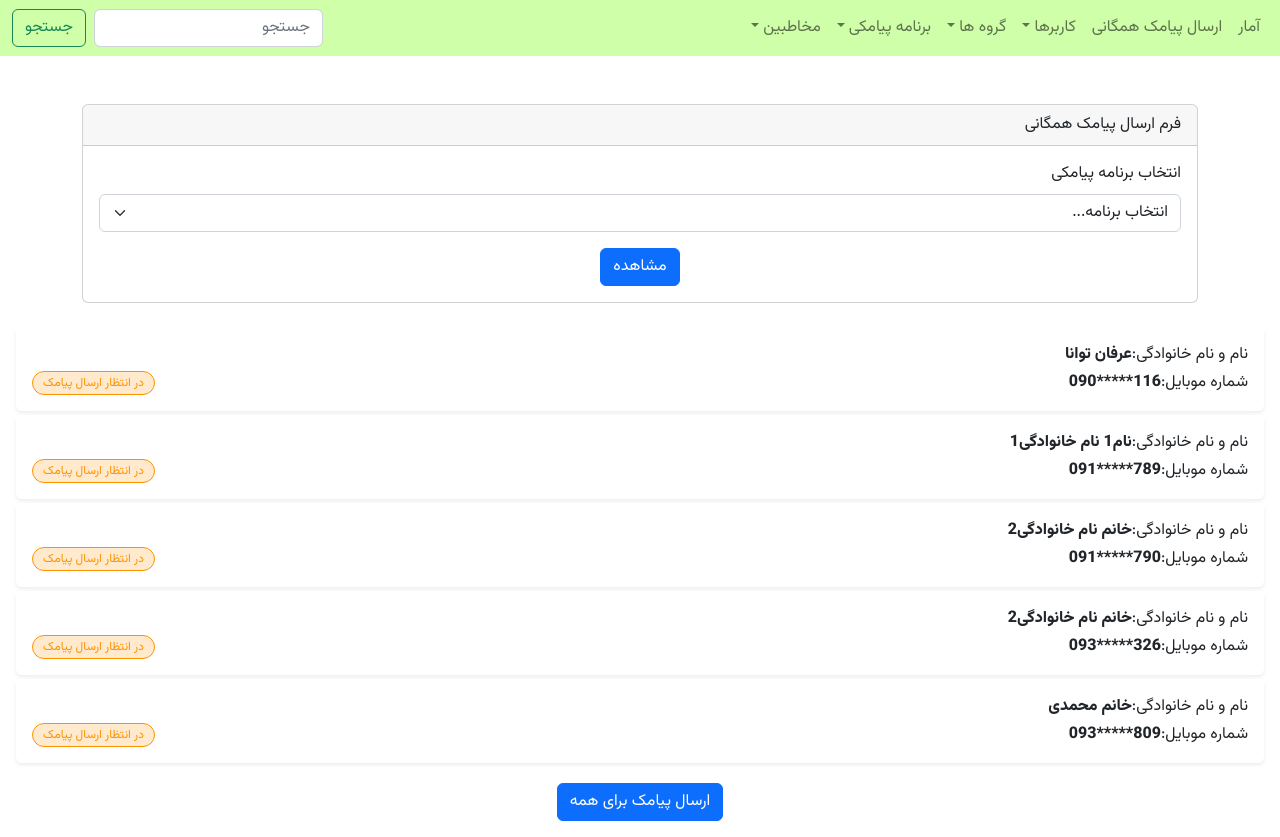
After one commit to ErfanTavana/SmsSender2, a Django app: page /sender/list_contacts_in_task_user/ in a window 1280 px wide. The commit adds this page. Run offline with Django 5.2, Linux system fonts and the light colour scheme; a user stored in the database is signed in; data comes from the database, SQL or seed files in the repository; both versions use the stored data as it was after the commit; some libraries are stand-ins or nearby versions.

Commit message:
Public texting is done.

```diff
--- /dev/null
+++ b/sender/templates/sender/send_bulk_sms.html
@@ -0,0 +1,99 @@
+{% extends 'base.html' %}
+{% load static %}
+
+{% block title %}ارسال پیامک همگانی{% endblock %}
+
+{% block content %}
+    <!-- نمایش پیام موفقیت -->
+    {% if message %}
+        <div class="container mt-3">
+            <div class="alert alert-success" role="alert" style="color: green;">
+                {{ message }}
+            </div>
+        </div>
+    {% endif %}
+
+    {% if user_tasks %}
+        <!-- Form Start -->
+        <div class="container mt-5">
+            <div class="card">
+                <div class="card-header">فرم ارسال پیامک همگانی</div>
+                <div class="card-body">
+                    <form method="get">
+                        <!-- انتخاب برنامه پیامکی -->
+                        <div class="mb-3">
+                            <label for="sms_program" class="form-label">انتخاب برنامه پیامکی</label>
+                            <select id="sms_program" name="sms_program" class="form-select" required>
+                                <option value="" disabled selected>انتخاب برنامه...</option>
+                                {% for task in user_tasks %}
+                                    <option value="{{ task.sms_program.id }}"
+                                            {% if task.id == selected_user_tasks %}selected{% endif %}>
+                                        {{ task.sms_program.name }}
+                                    </option>
+                                {% endfor %}
+                            </select>
+                        </div>
+
+                        <div class="d-flex justify-content-center">
+                            <button type="submit" class="btn btn-primary">مشاهده</button>
+                        </div>
+                    </form>
+                </div>
+            </div>
+        </div>
+    {% else %}
+        <div class="container mt-3">
+            <div class="alert alert-warning" role="alert">
+                هیچ برنامه پیامکی موجود برای شما وجود ندارد.
+            </div>
+        </div>
+    {% endif %}
+
+    <!-- نمایش لیست مخاطبین -->
+    {% if contacts %}
+        <div class="contact-list mt-4">
+            <!-- Item one of list Start -->
+            {% for contact in contacts %}
+                <div class="shadow-sm p-3 mb-1 mx-3 bg-body rounded d-flex justify-content-between">
+                    <div class="flex-col">
+                        <div class="d-flex mb-1">
+                            <span>نام و نام خانوادگی:</span>
+                            <span class="fw-bold">
+                                {% if contact.gender == "زن" %}
+                                    خانم {{ contact.last_name }}
+                                {% else %}
+                                    {{ contact.first_name }} {{ contact.last_name }}
+                                {% endif %}
+                            </span>
+                        </div>
+                        <div class="d-flex">
+                            <span>شماره موبایل:</span>
+                            <span dir="ltr" class="fw-bold">
+                                    {{ contact.phone_number|slice:":3" }}*****{{ contact.phone_number|slice:"8:" }}
+                            </span>
+                        </div>
+                    </div>
+                    <div class="align-self-end badge-waiting">
+                        در انتظار ارسال پیامک
+                    </div>
+                </div>
+            {% endfor %}
+            <!-- Item one of list End -->
+        </div>
+    {% else %}
+        <div class="container mt-3">
+            <div class="alert alert-info" role="alert">
+                هیچ مخاطبی برای این برنامه پیامکی انتخاب‌شده وجود ندارد.
+            </div>
+        </div>
+    {% endif %}
+
+    <!-- Button Send SMS To All Start -->
+    {% if contacts %}
+        <div class="d-flex justify-content-center my-3">
+            <button type="button" class="btn btn-primary">
+                ارسال پیامک برای همه
+            </button>
+        </div>
+    {% endif %}
+{% endblock %}
--- a/sender/urls.py
+++ b/sender/urls.py
@@ -1,5 +1,5 @@
 from django.urls import path
-from .views import CreateSmsProgramView, SmsProgramListView, SmsProgramDeleteView, SmsProgramEditView
+from .views import CreateSmsProgramView, SmsProgramListView, SmsProgramDeleteView, SmsProgramEditView , ListContactsInTaskUser
 
 urlpatterns = [
     path('create_sms_program/', CreateSmsProgramView.as_view(), name='create_sms_program'),
@@ -7,4 +7,7 @@ urlpatterns = [
     path('sms_program_edit/edit/<int:pk>/', SmsProgramEditView.as_view(), name='sms_program_edit'),
 
     path('sms_programs/delete/<int:pk>/', SmsProgramDeleteView.as_view(), name='sms_program_delete'),
+
+    path('list_contacts_in_task_user/', ListContactsInTaskUser.as_view(), name='list_contacts_in_task_user'),
+
 ]
--- a/sender/views.py
+++ b/sender/views.py
@@ -189,3 +189,37 @@ class SmsProgramDeleteView(SMSProgramAccessRequiredMixin, View):
         sms_program = get_object_or_404(SmsProgram, pk=pk, organization=request.user.organization)
         sms_program.delete()
         return redirect('sms_program_list')
+
+
+class ListContactsInTaskUser(View):
+    def get(self, request):
+        if not request.user.is_authenticated:
+            return redirect('login')
+        user = request.user
+        sms_program = request.GET.get('sms_program')
+        print(sms_program)
+
+        if sms_program:
+            user_tasks = UserTask.objects.filter(assigned_user=user)
+            user_task = user_tasks.filter(sms_program=sms_program).first()  # دریافت اولین شیء
+
+            contacts = user_task.contacts.all() if user_task else None
+
+            return render(request, 'sender/send_bulk_sms.html', {
+                'user_tasks': user_tasks,
+                'contacts': contacts,
+                'selected_user_tasks': user_task.id if user_task else None
+            })
+
+        user_tasks = UserTask.objects.filter(assigned_user=user)
+
+        if not user_tasks.exists():  # بررسی اگر user_tasks خالی باشد
+            return render(request, 'sender/send_bulk_sms.html', {'user_tasks': None, 'contacts': None})
+
+        # اگر user_tasks وجود داشت
+        first_user_task = user_tasks.first()
+        contacts = first_user_task.contacts.all() if first_user_task else None
+        return render(request, 'sender/send_bulk_sms.html', {
+            'user_tasks': user_tasks,
+            'contacts': contacts
+        })
--- a/templates/includes/header.html
+++ b/templates/includes/header.html
@@ -22,7 +22,14 @@
                 <li class="nav-item">
                     <a class="nav-link" href="{% url 'home' %}" role="button" aria-expanded="false">آمار</a>
                 </li>
+                {% if request.user.can_send_bulk_sms %}
 
+                    <li class="nav-item">
+                        <a class="nav-link" href="{% url 'list_contacts_in_task_user' %}" role="button"
+                           aria-expanded="false">ارسال پیامک
+                            همگانی</a>
+                    </li>
+                {% endif %}
                 {% if request.user.can_access_messages %}
                     <li class="nav-item dropdown">
                         <a class="nav-link dropdown-toggle" href="#" id="navbarDropdown" role="button"
@@ -61,8 +68,10 @@
                         <a class="nav-link dropdown-toggle" href="#" id="navbarDropdown" role="button"
                            data-bs-toggle="dropdown" aria-expanded="false">برنامه پیامکی</a>
                         <ul class="dropdown-menu" aria-labelledby="navbarDropdown">
-                            <li><a class="dropdown-item" href="{% url 'sms_program_list' %}">لیست برنامه پیامکی ها</a></li>
-                            <li><a class="dropdown-item" href="{% url 'create_sms_program' %}">ایجاد برنامه پیامکی جدید</a></li>
+                            <li><a class="dropdown-item" href="{% url 'sms_program_list' %}">لیست برنامه پیامکی ها</a>
+                            </li>
+                            <li><a class="dropdown-item" href="{% url 'create_sms_program' %}">ایجاد برنامه پیامکی
+                                جدید</a></li>
                         </ul>
                     </li>
                 {% endif %}
```
Also changed, not shown: accounts/templates/accounts/user_create.html (+25 -10 lines), accounts/templates/accounts/user_edit.html (+24 -9 lines), accounts/views.py (+19 -1 lines), send_sms_web/contacts_list.html (+0 -53 lines), data/db.sqlite3.
